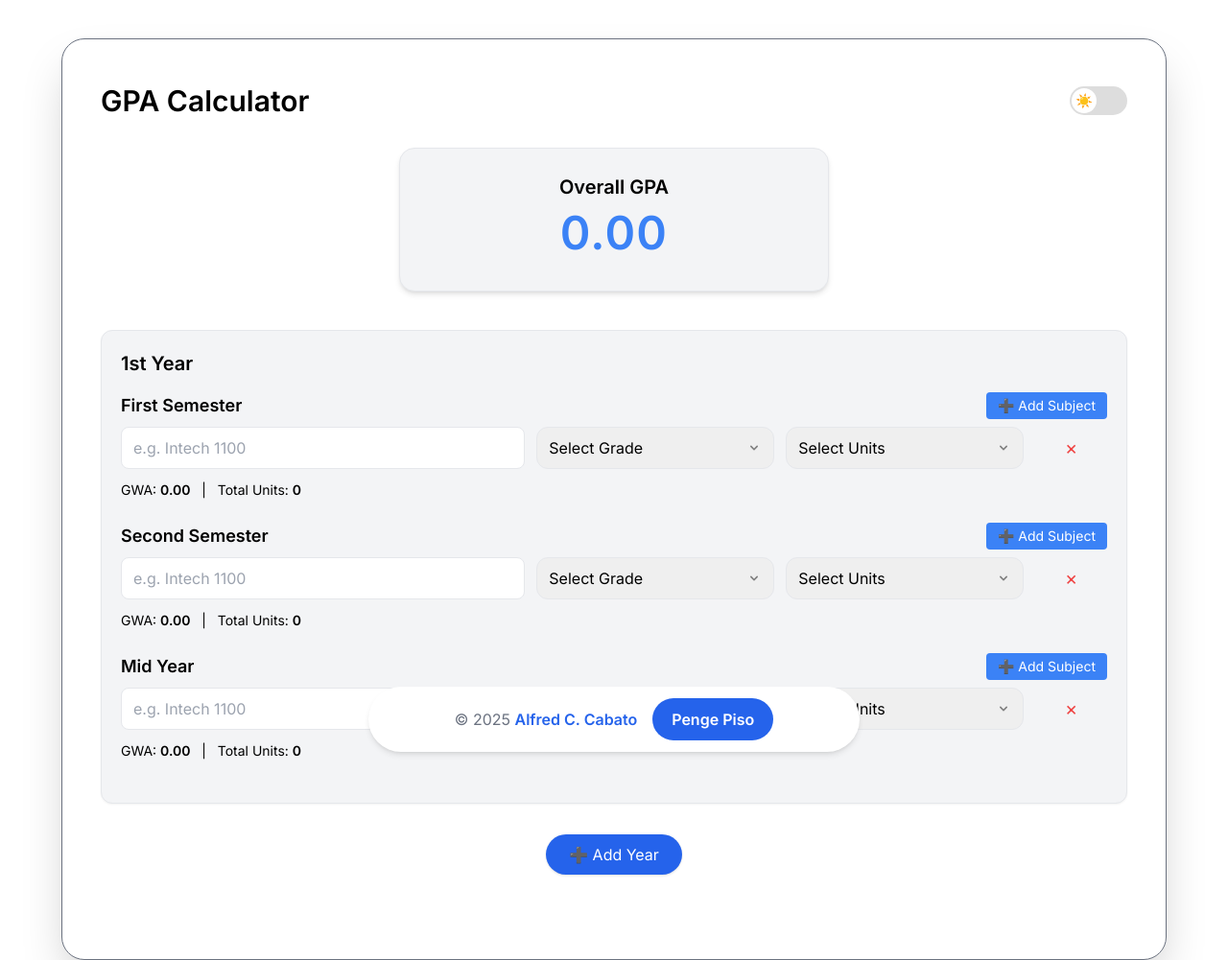
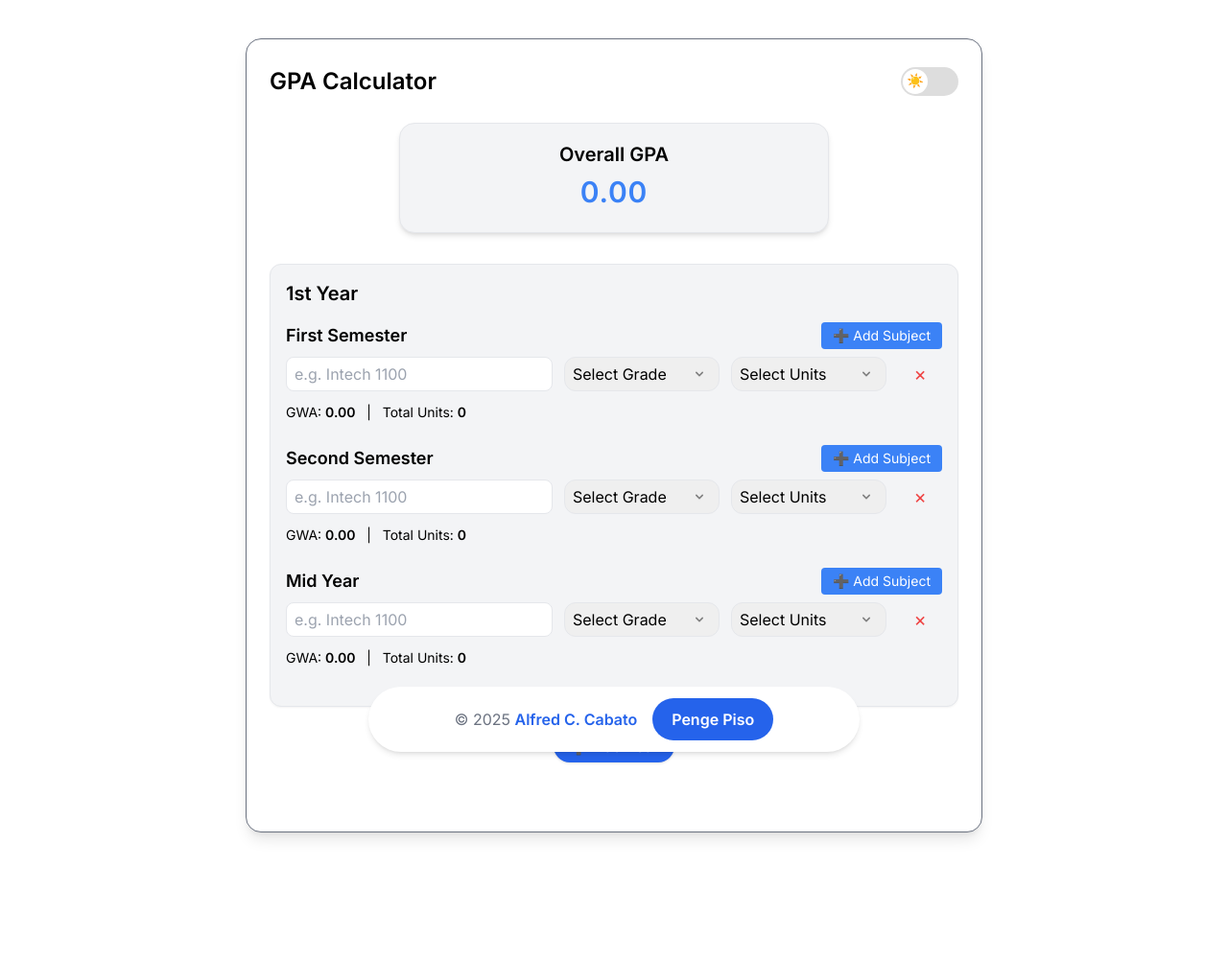
Before and after one commit to pridoo/GpaCalculator, a plain HTML site: page index.html in a window 1280 px wide. Shown: the top 1001 px of the page at 96% size. After the commit the page ends 908 px from the top, so only its background shows below. Drawn offline with nearby package versions, Linux system fonts and the light colour scheme.

Commit message:
changing sizes

```diff
--- a/index.html
+++ b/index.html
@@ -30,11 +30,11 @@
     <div
       x-data="gwaApp()"
       x-init="init()"
-      class="force-dark-bg w-full max-w-6xl p-6 sm:p-10 text-black dark:text-white shadow-2xl rounded-3xl border border-gray-500 dark:border-gray-900 transition-soft"
+      class="force-dark-bg w-full max-w-3xl p-4 sm:p-6 text-black dark:text-white shadow-lg rounded-2xl border border-gray-500 dark:border-gray-900 transition-soft"
     >
 
       <div class="flex flex-wrap justify-between items-center gap-4 mb-6">
-        <h1 class="heading-title text-3xl font-bold text-center sm:text-left w-full sm:w-auto flex-1 leading-relaxed">
+        <h1 class="heading-title text-2xl font-bold text-center sm:text-left w-full sm:w-auto flex-1 leading-relaxed">
           GPA Calculator
         </h1>
         <div @click="toggleTheme" class="toggle-switch relative">
@@ -44,23 +44,23 @@
         </div>
       </div>
 
-      <div class="mb-10">
-        <div class="card rounded-2xl shadow-md border p-6 text-center max-w-md mx-auto leading-relaxed bg-gray-100 dark:bg-[var(--dark-card)]" >
-          <div class="text-xl font-semibold mb-2 leading-relaxed">Overall GPA</div>
-          <div class="text-5xl font-extrabold tracking-wide mb-3"
+      <div class="mb-8">
+        <div class="card rounded-2xl shadow-md border p-4 text-center max-w-md mx-auto leading-relaxed bg-gray-100 dark:bg-[var(--dark-card)]" >
+          <div class="text-xl font-semibold mb-1 leading-relaxed">Overall GPA</div>
+          <div class="text-3xl font-extrabold tracking-wide mb-2"
             :class="{
               'text-yellow-500': overallGWA && overallGWA <= 1.75,
               'text-blue-500': !overallGWA || overallGWA > 1.75
             }"
             x-text="overallGWA || '0.00'"
           ></div>
-          <div class="text-lg font-medium" x-text="honorText"></div>
+          <div class="text-base font-medium" x-text="honorText"></div>
         </div>
       </div>
 
 
       <template x-for="(year, yearIndex) in years" :key="year.id">
-        <div class="card rounded-xl border p-5 mb-8 shadow-sm transition-soft bg-gray-100 dark:bg-[var(--dark-card)]">
+        <div class="card rounded-xl border p-4 mb-6 shadow-sm transition-soft bg-gray-100 dark:bg-[var(--dark-card)]">
           <h2 class="text-xl font-semibold mb-4" x-text="getOrdinalYear(yearIndex + 1) + ' Year'"></h2>
 
 
@@ -80,10 +80,10 @@
               <template x-for="(subject, subjIndex) in semester.subjects" :key="subject.id">
                 <div class="grid grid-cols-1 sm:grid-cols-12 gap-3 mb-3 items-center">
                   <input type="text" x-model="subject.name" placeholder="e.g. Intech 1100"
-                    class="input sm:col-span-5 px-3 py-2 rounded-lg border w-full" />
+                    class="input sm:col-span-5 px-2 py-1 rounded-lg border w-full" />
 
                   <select x-model="subject.grade" @change="calculateOverallGWA()"
-                    class="select sm:col-span-3 px-3 py-2 w-full border rounded-xl">
+                    class="select sm:col-span-3 px-2 py-1 w-full border rounded-xl">
                     <option value="" disabled selected>Select Grade</option>
                     <template x-for="grade in grades" :key="grade">
                       <option :value="grade" x-text="grade"></option>
@@ -91,7 +91,7 @@
                   </select>
 
                   <select x-model="subject.units" @change="calculateOverallGWA()"
-                    class="select sm:col-span-3 px-3 py-2 w-full border rounded-xl">
+                    class="select sm:col-span-3 px-2 py-1 w-full border rounded-xl">
                     <option value="" disabled selected>Select Units</option>
                     <template x-for="unit in units" :key="unit">
                       <option :value="unit" x-text="unit"></option>
@@ -121,7 +121,7 @@
       <div class="text-center mb-12">
         <button
           @click="addYear()"
-          class="button px-6 py-2 bg-blue-600 text-white rounded-full shadow hover:bg-blue-700 transition-soft"
+          class="button px-4 py-1 bg-blue-600 text-white rounded-full shadow hover:bg-blue-700 transition-soft"
         >
           ➕ Add Year
         </button>
```
